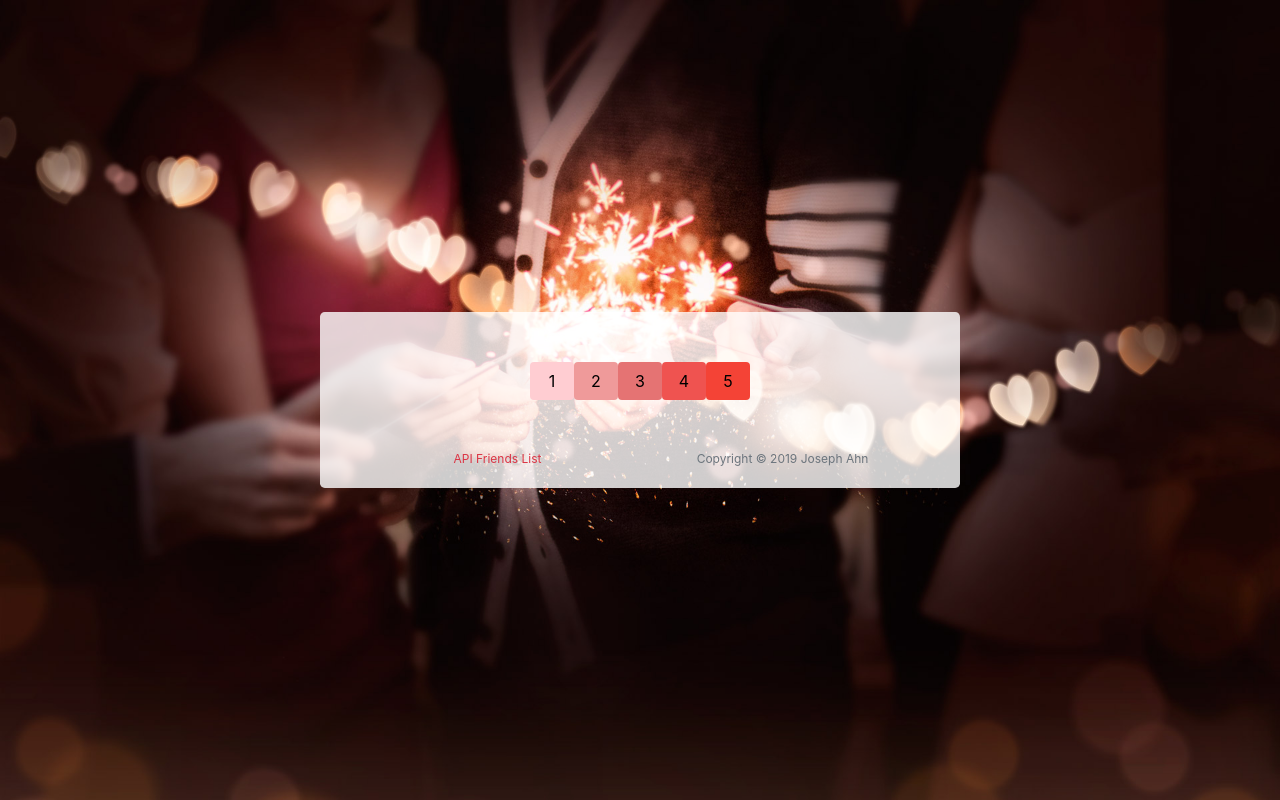
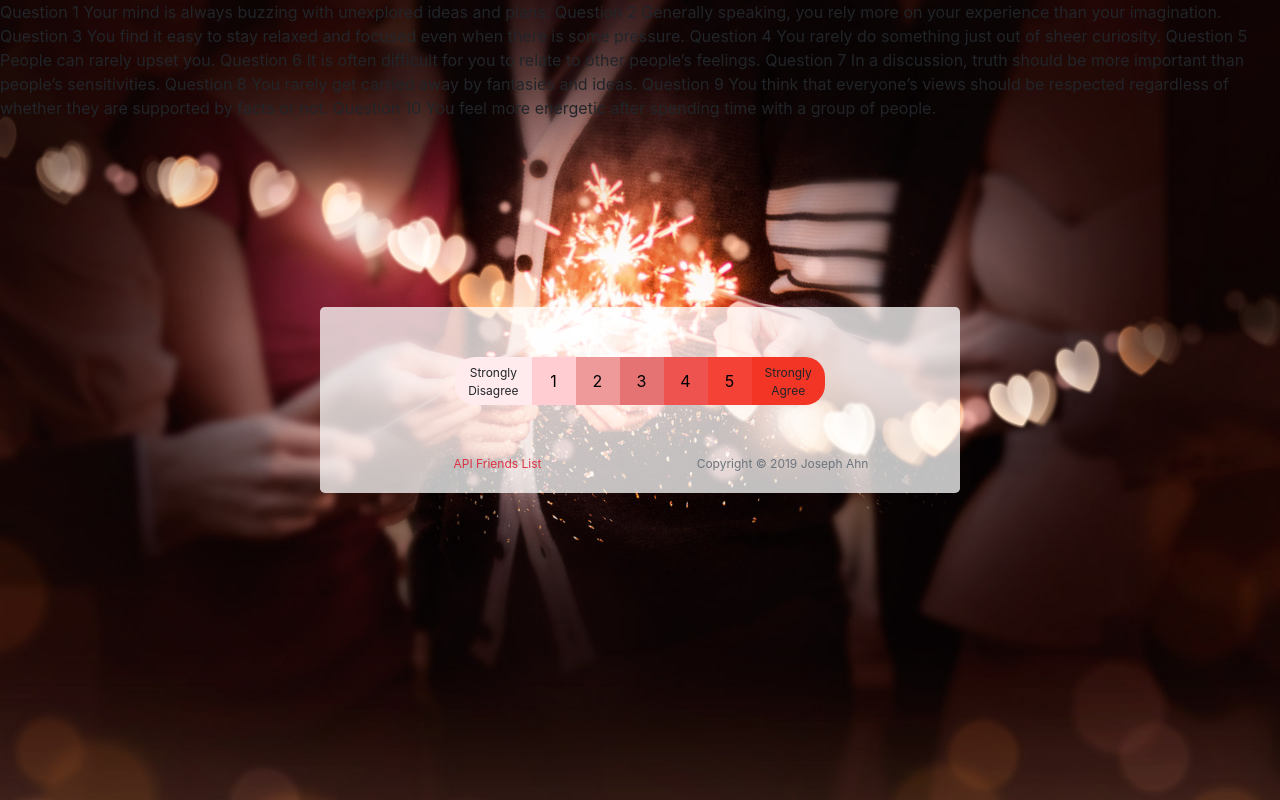
Before and after one commit to aka-joe/FriendFinder, a website: page app/public/survey.html in a window 1280 px wide. Drawn offline with nearby package versions, Linux system fonts and the light colour scheme.

Commit message:
Added some HTML on survey.html

```diff
--- a/app/css/style.css
+++ b/app/public/css/style.css
@@ -11,7 +11,7 @@ body {
     top: 50%;
     left: 50%;
     transform: translate(-50%, -50%);
-    background-color: rgba(255, 255, 255, 0.8)
+    background-color: rgba(255, 255, 255, 0.75)
 }
 
 #footer {
@@ -20,10 +20,11 @@ body {
 }
 
 .btn-scale {
-    min-width: 44px;
-    width: 6%;
+    width: 44px;
+    height: 48px;
     text-align: center;
     color: black;
+    border-radius: 0;
 }
 
 .btn-scale:hover,.btn-scale:focus {
@@ -32,24 +33,42 @@ body {
     font-weight: bold;
 }
 
-.btn-scale-desc-1 {
+.btn-1 {
     background-color: #ffcdd2;
 }
 
-.btn-scale-desc-2 {
+.btn-2 {
     background-color: #ef9a9a;
 }
 
-.btn-scale-desc-3 {
+.btn-3 {
     background-color: #e57373;
 }
 
-.btn-scale-desc-4 {
+.btn-4 {
     background-color: #ef5350;
 }
 
-.btn-scale-desc-5 {
+.btn-5 {
     background-color: #f44336;
+}
+
+.side-btn {
+    font-size: 12px;
+    height: 48px;
+    text-align:center;
+}
+
+.agree {
+    background-color: #f33525;
+    border-radius: 0 20px 20px 0;
+    cursor: e-resize !important;
+}
+
+.disagree {
+    background-color: #ffebee;
+    border-radius: 20px 0 0 20px;
+    cursor: w-resize !important;
 }
 
 @media screen and (max-width: 700px) {
@@ -66,3 +85,11 @@ body {
         width: 90%;
     }
 }
+
+@media screen and (max-width: 500px) {
+    .side-btn {
+        padding: 8px 0;
+        font-size: 10px;
+        width: 44px;
+    }
+}
--- a/app/public/survey.html
+++ b/app/public/survey.html
@@ -6,17 +6,18 @@
     <title>Friend Finder</title>
     <link rel="stylesheet" href="https://stackpath.bootstrapcdn.com/bootstrap/4.2.1/css/bootstrap.min.css"
         integrity="sha384-GJzZqFGwb1QTTN6wy59ffF1BuGJpLSa9DkKMp0DgiMDm4iYMj70gZWKYbI706tWS" crossorigin="anonymous">
-    <link rel="stylesheet" href="../css/style.css">
+    <link rel="stylesheet" href="./css/style.css">
 </head>
 
 <body>
     <div class="jumbotron text-center">
-
-        <button class="btn btn-scale btn-scale-desc-1">1
-        </button><button class="btn btn-scale btn-scale-desc-2">2
-        </button><button class="btn btn-scale btn-scale-desc-3">3
-        </button><button class="btn btn-scale btn-scale-desc-4">4
-        </button><button class="btn btn-scale btn-scale-desc-5">5</button>
+        <div class="btn side-btn disagree">Strongly<br>Disagree
+        </div><button class="btn btn-scale btn-1">1
+        </button><button class="btn btn-scale btn-2">2
+        </button><button class="btn btn-scale btn-3">3
+        </button><button class="btn btn-scale btn-4">4
+        </button><button class="btn btn-scale btn-5">5
+        </button><div class="btn side-btn agree">Strongly<br>Agree</div>
 
         <div id="footer" class="table">
             <div class="row">
@@ -29,3 +30,24 @@
 </body>
 
 </html>
+
+Question 1
+Your mind is always buzzing with unexplored ideas and plans.
+Question 2
+Generally speaking, you rely more on your experience than your imagination.
+Question 3
+You find it easy to stay relaxed and focused even when there is some pressure.
+Question 4
+You rarely do something just out of sheer curiosity.
+Question 5
+People can rarely upset you.
+Question 6
+It is often difficult for you to relate to other people’s feelings.
+Question 7
+In a discussion, truth should be more important than people’s sensitivities.
+Question 8
+You rarely get carried away by fantasies and ideas.
+Question 9
+You think that everyone’s views should be respected regardless of whether they are supported by facts or not.
+Question 10
+You feel more energetic after spending time with a group of people.
--- a/server.js
+++ b/server.js
@@ -6,12 +6,12 @@ var path = require("path");
 var app = express();
 var PORT = process.env.PORT || 8080;
 
-// SETS UP THE EXPRESS APP TO HANDLE DATA PARSING
+// TO HANDLE DATA PARSING
 app.use(express.urlencoded({ extended: true }));
 app.use(express.json());
 
-// STATIC DATA ROUTE
-app.use(express.static(path.join(__dirname, 'app')));
+// STATIC DATA
+app.use(express.static(path.join(__dirname, 'app/public')));
 
 // ROUTER
 require(path.join(__dirname, "app/routing/apiRoutes"))(app);
```
Also changed, not shown: app/public/home.html (+4 -5 lines), app/public/images/friends.jpg (renamed from app/images/friends.jpg), app/public/images/logo.png (renamed from app/images/logo.png).
